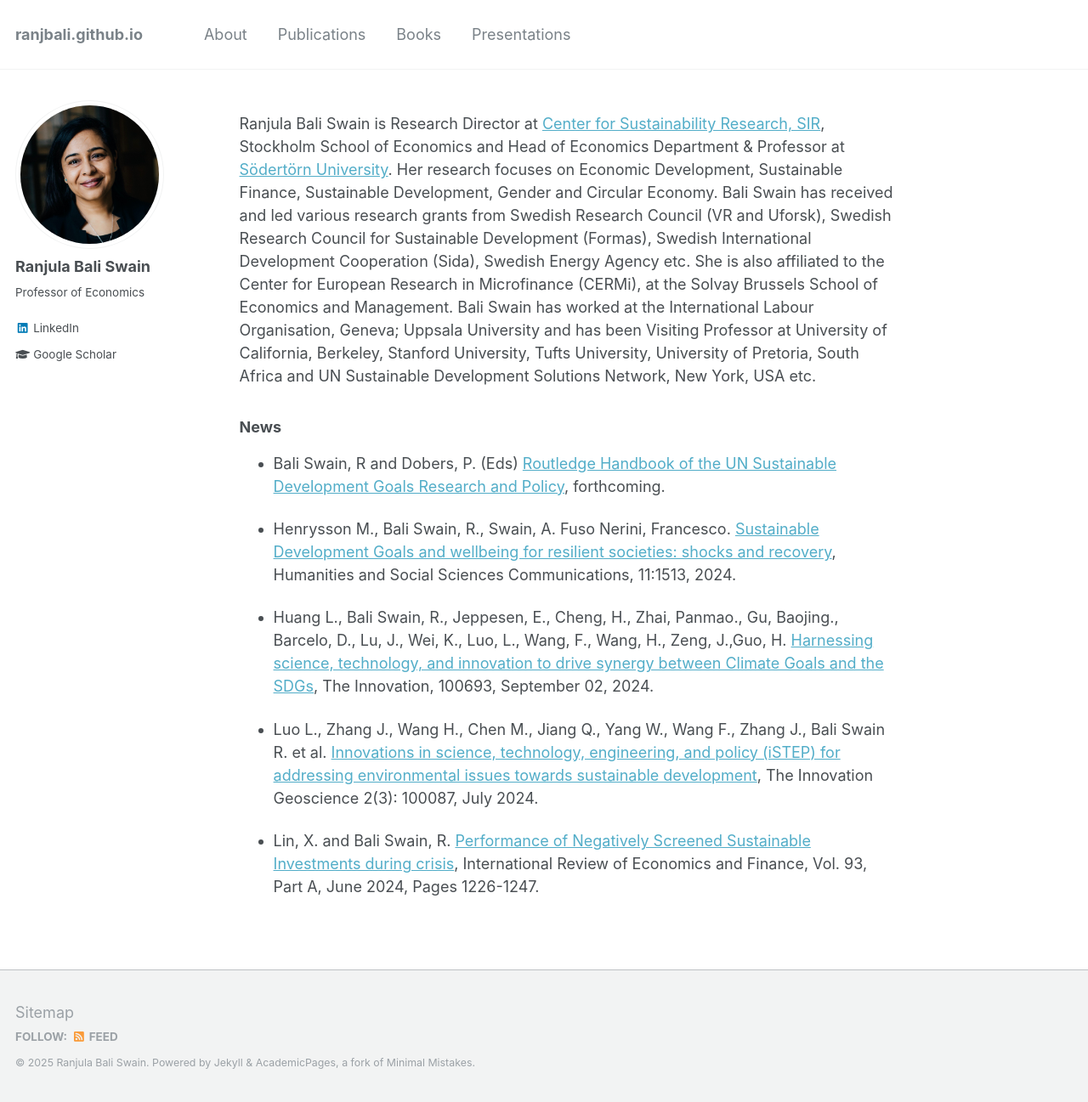
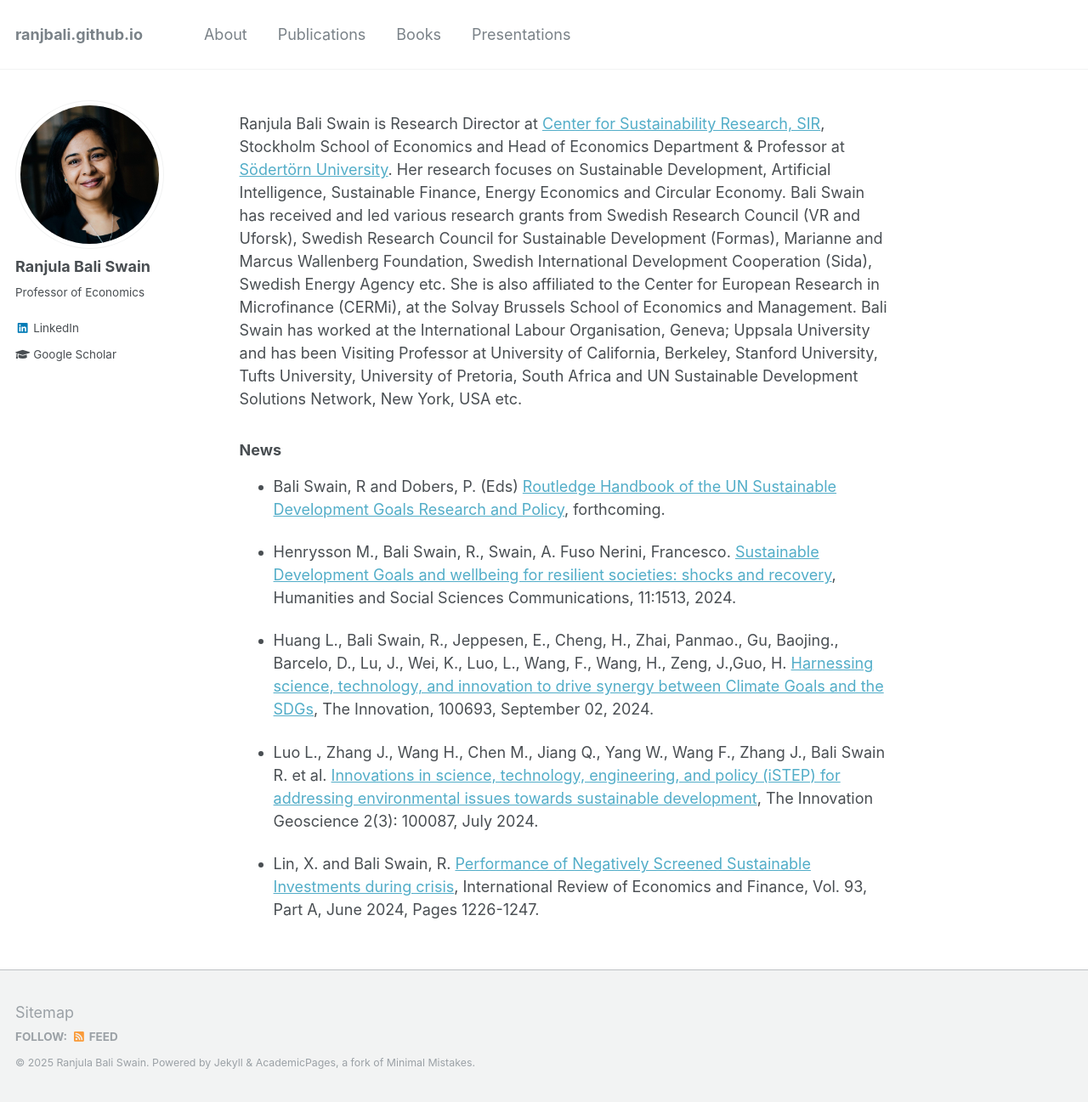
Before and after one commit to ranjbali/ranjbali.github.io, a Jekyll site: the page built from _pages/about.md, in a window 1280 px wide and 1297 px high. Shown: the whole window at 85% size. Built offline with Jekyll 4.4.1, drawn with Linux system fonts in a browser that asks for light colours.

Commit message:
Update about.md

```diff
--- a/_pages/about.md
+++ b/_pages/about.md
@@ -8,7 +8,7 @@
   - /about.html
 ---
 
-Ranjula Bali Swain is Research Director at [Center for Sustainability Research, SIR](https://www.hhs.se/en/research/centers/csr/), Stockholm School of Economics and Head of Economics Department & Professor at [Södertörn University](https://www.sh.se/kontakt/forskare/ranjula-bali). Her research focuses on Economic Development, Sustainable Finance, Sustainable Development, Gender and Circular Economy.  Bali Swain has received and led various research grants from  Swedish Research Council (VR and Uforsk), Swedish Research Council for Sustainable Development (Formas), Swedish International Development Cooperation (Sida), Swedish Energy Agency etc. She is also affiliated to the Center for European Research in Microfinance (CERMi), at the Solvay Brussels School of Economics and Management. Bali Swain has worked at the International Labour Organisation, Geneva; Uppsala University and has been Visiting Professor at University of California, Berkeley, Stanford University, Tufts University, University of Pretoria, South Africa and UN Sustainable Development Solutions Network, New York, USA etc.
+Ranjula Bali Swain is Research Director at [Center for Sustainability Research, SIR](https://www.hhs.se/en/research/centers/csr/), Stockholm School of Economics and Head of Economics Department & Professor at [Södertörn University](https://www.sh.se/kontakt/forskare/ranjula-bali). Her research focuses on Sustainable Development, Artificial Intelligence, Sustainable Finance, Energy Economics and Circular Economy. Bali Swain has received and led various research grants from  Swedish Research Council (VR and Uforsk), Swedish Research Council for Sustainable Development (Formas), Marianne and Marcus Wallenberg Foundation, Swedish International Development Cooperation (Sida), Swedish Energy Agency etc. She is also affiliated to the Center for European Research in Microfinance (CERMi), at the Solvay Brussels School of Economics and Management. Bali Swain has worked at the International Labour Organisation, Geneva; Uppsala University and has been Visiting Professor at University of California, Berkeley, Stanford University, Tufts University, University of Pretoria, South Africa and UN Sustainable Development Solutions Network, New York, USA etc.
 
 ### News
 * Bali Swain, R and Dobers, P. (Eds) [Routledge Handbook of the UN Sustainable Development Goals Research and Policy](https://www.routledge.com/Routledge-Handbook-of-the-UN-Sustainable-Development-Goals-Research-and-Policy/BaliSwain-Dobers/p/book/9781032257037), forthcoming.
```
